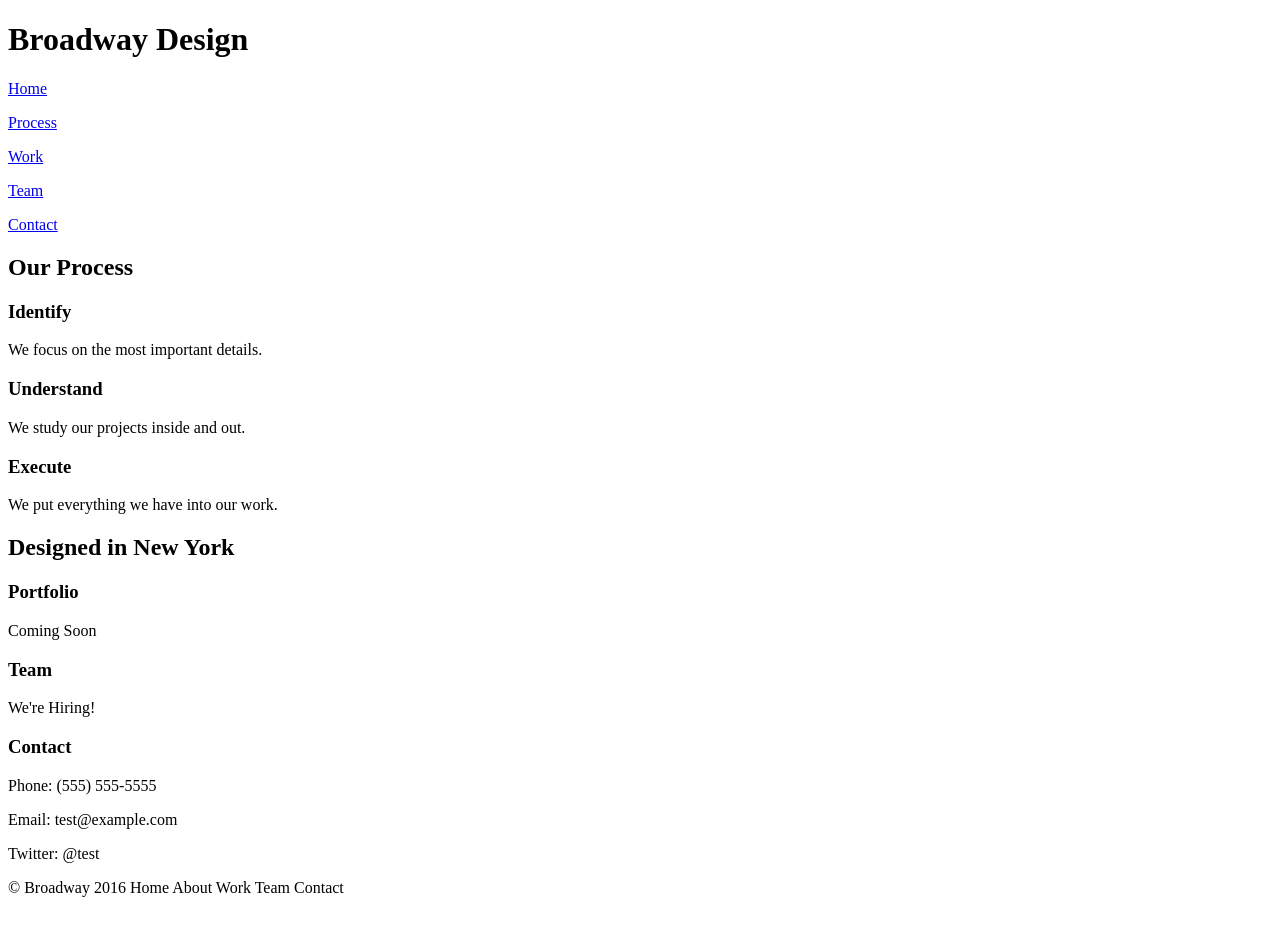
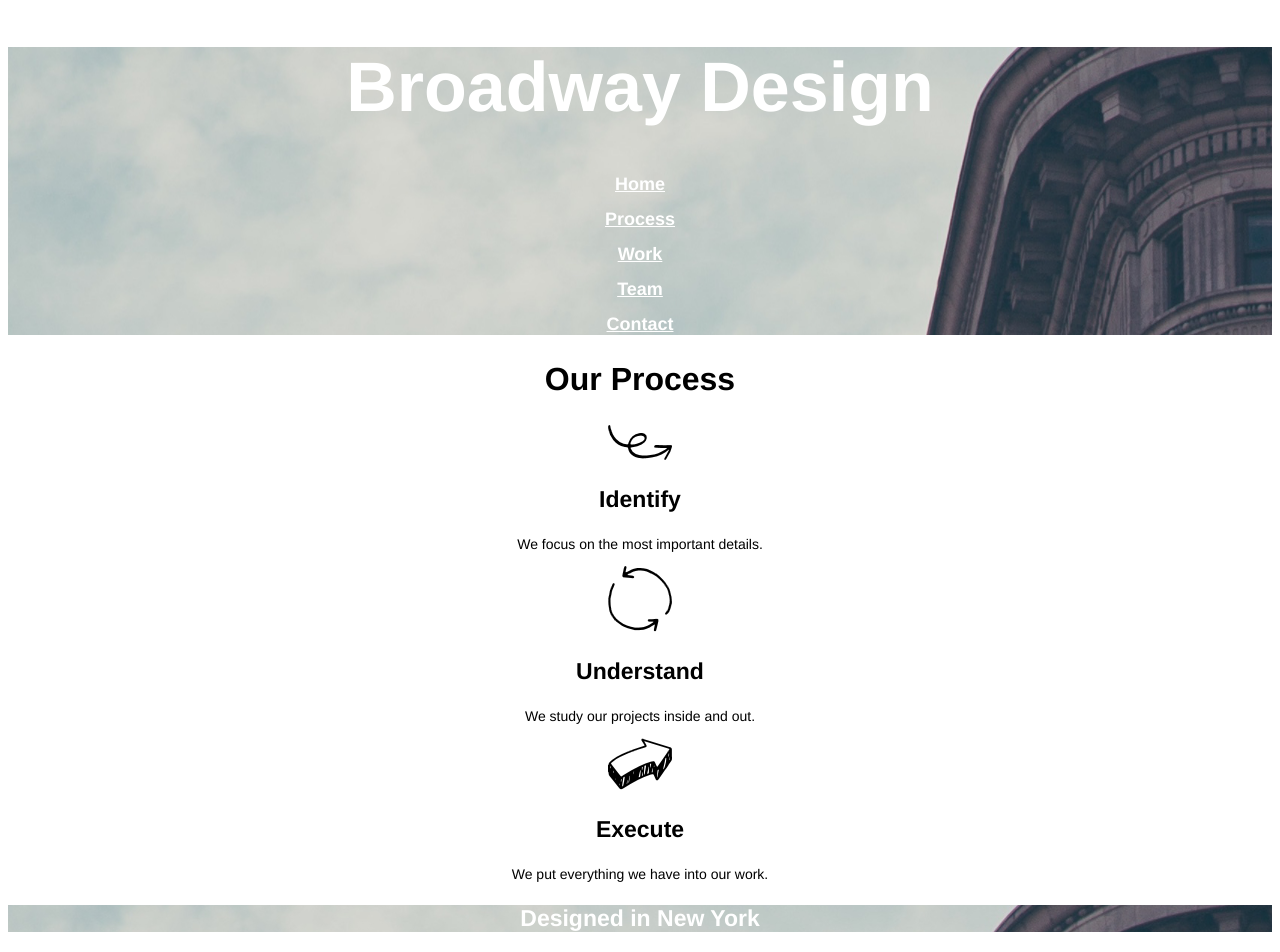
Before and after one commit to GuessWhatItsSteve/broadway, a plain HTML site: page index.html in a window 1280 px wide. Shown: the top 952 px of the page. Before the commit the page ends 913 px from the top, so only its background shows below. Drawn offline with Linux system fonts and the light colour scheme; files that its build step writes are made by us from their sources.

Commit message:
Final version with CSS

```diff
--- a/index.html
+++ b/index.html
@@ -2,15 +2,15 @@
 <html>
 <head>
   <title>Broadway</title>
-  <link href="./resources/css/style.css" type="text/css" rel="stylesheet">
+  <link href="./resources/style.css" type="text/css" rel="stylesheet">
 </head>
 <body>
   <!--Header Area-->
+<div class="banner" id="home">
   <h1>Broadway Design</h1>
   <!--Nav Section-->
-  <div class="Nav">
   <p>
-    <a href="#">Home</a>
+    <a href="#home">Home</a>
   </p>
   <p>
     <a href="#process">Process</a>
@@ -28,17 +28,26 @@
   <!-- Section 1 - Process-->
 <div class="BodyContent" id="process">
     <h2>Our Process</h2>
+      <p>
+        <img src="./resources/identify.png">
+      </p>
         <h3>Identify</h3>
           <p>We focus on the most important details.</p>
+      <p>
+        <img src="./resources/understand.png">
+      </p>
         <h3>Understand</h3>
           <p>We study our projects inside and out.</p>
+      <p>
+        <img src="./resources/execute.png">
+      </p>
         <h3>Execute</h3>
           <p>We put everything we have into our work.</p>
 </div>
     <!-- End Section 1 - Process-->
     <!-- Mid-Page Bar-->
-<div class="bar">
-  <h2>Designed in New York</h2>
+<div class="banner">
+  <h3>Designed in New York</h3>
 </div>
     <!-- Section 2 - Supporting Content-->
 <div id="work">
@@ -57,6 +66,6 @@
 </div>
 <!-- Footer Section-->
 <div class="footer">
-  <p>&copy; Broadway 2016 Home About Work Team Contact</p>
+  <p>&copy; Broadway 2016 <a href="#home">Home</a> <a href="#work">Work</a> <a href="#team">Team</a> <a href="#contact">Contact</a></p>
 </body>
 </html>
--- a/resources/style.css
+++ b/resources/style.css
@@ -0,0 +1,44 @@
+body {
+  text-align: center;
+  color: black;
+  font-family: "Helvetica";
+}
+
+h1 {
+  font-weight: bold;
+  font-size: 70px;
+}
+
+h2 {
+  font-size: 32px;
+  font-weight: bold;
+}
+
+h3 {
+  font-size: 23px;
+  font-weight: bold;
+}
+
+p {
+  font-size: 14px;
+}
+
+a {
+  color: white;
+  font-weight: bold;
+  font-size: 18px;
+}
+
+.banner {
+  background-image:
+    url("the-flatiron-building.png");
+  color: white;
+}
+
+.footer {
+  background-image:
+    url("the-flatiron-building.png");
+  color: white;
+  text-align: left;
+  font-size: 11px;
+}
```
Also changed, not shown: resources/execute.png (added), resources/identify.png (added), resources/understand.png (added). Lines whose indentation alone changed are shown as unchanged.
